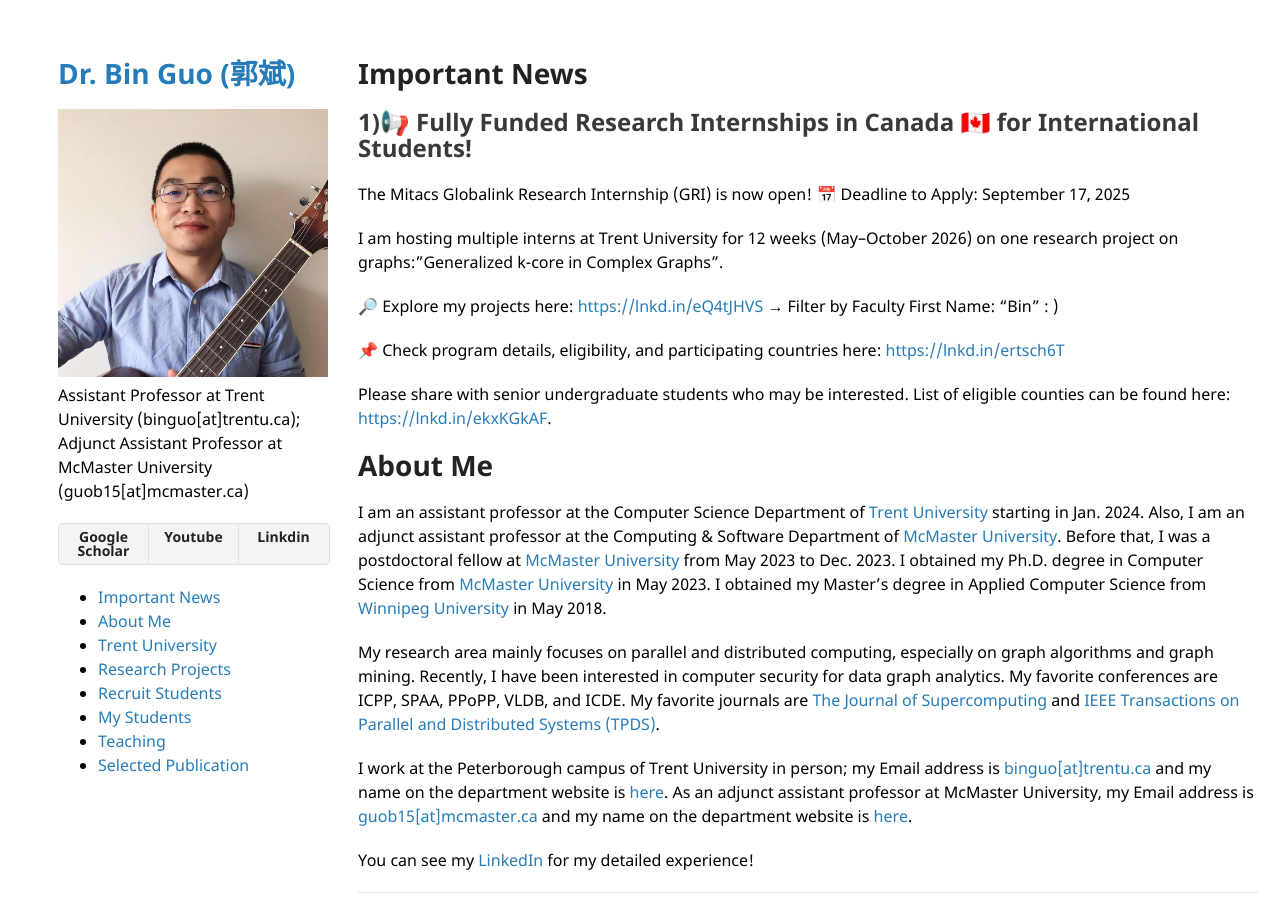
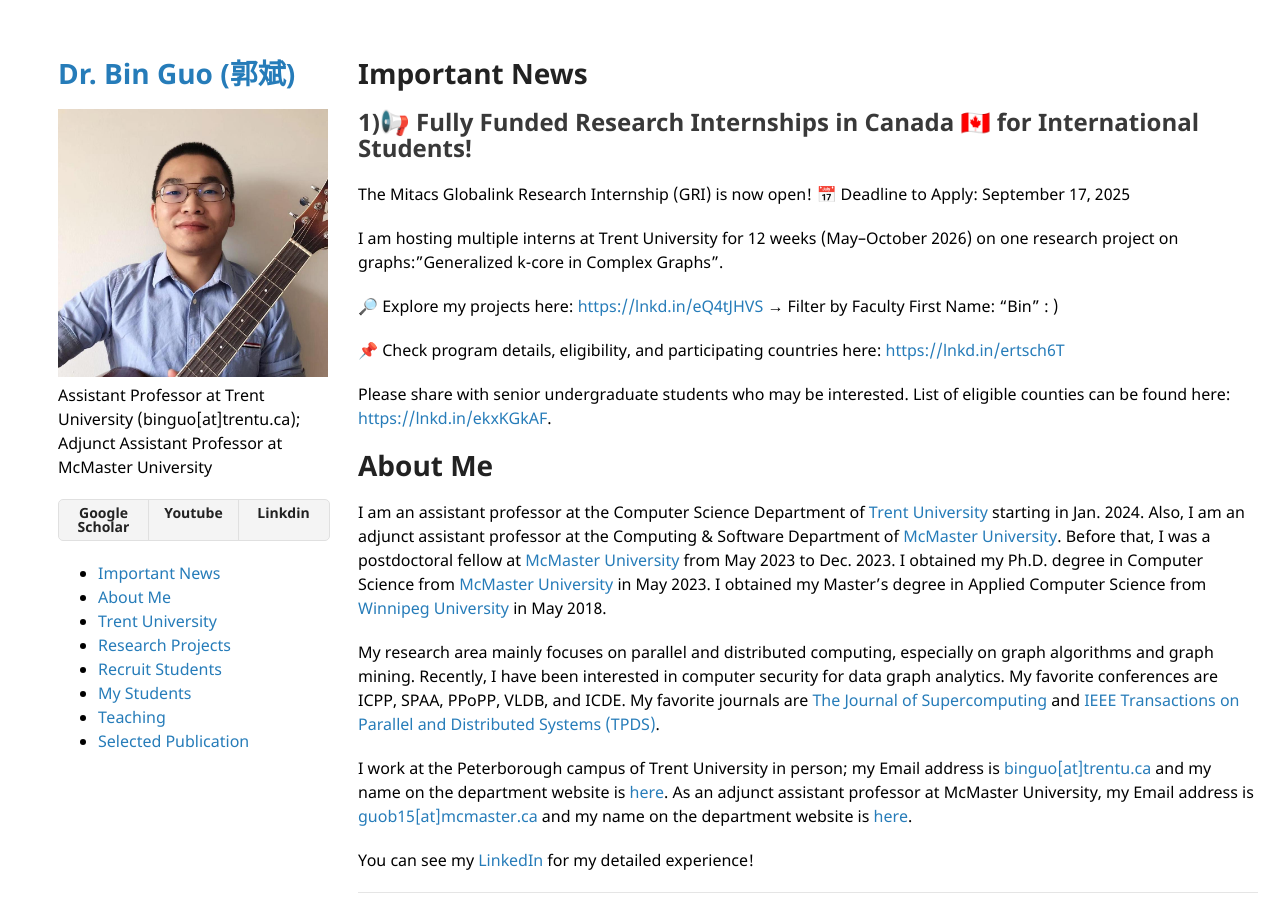
Before and after one commit to bin-guo/bin-guo.github.io, a Jekyll site: the page built from index.md, in a window 1280 px wide and 900 px high. Built offline with Jekyll 4.4.1, drawn with Linux system fonts in a browser that asks for light colours; our own code applies the rules of GitHub Pages for plain Markdown files.

Commit message:
Update _config.yml

```diff
--- a/_config.yml
+++ b/_config.yml
@@ -2,6 +2,6 @@ remote_theme: pages-themes/minimal@v0.2.0
 plugins:
 - jekyll-remote-theme # add this line to the plugins list if you already have one
 title: Dr. Bin Guo (郭斌)
-description: Assistant Professor at Trent University (binguo[at]trentu.ca); Adjunct Assistant Professor at McMaster University (guob15[at]mcmaster.ca)
+description: Assistant Professor at Trent University (binguo[at]trentu.ca); Adjunct Assistant Professor at McMaster University
 show_downloads: true
 logo: assets/binguo.jpg
```
